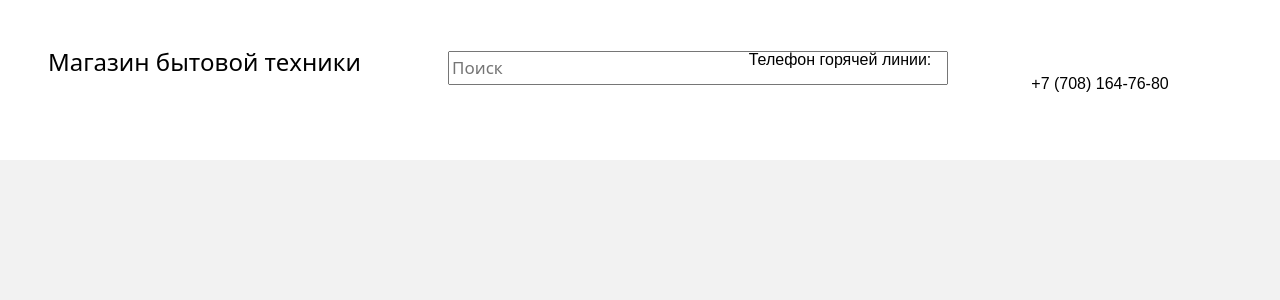
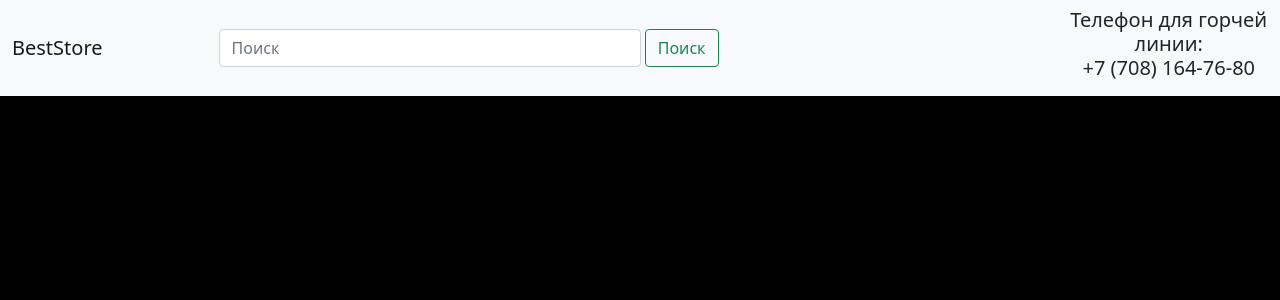
Before and after one commit to deadapathy/appliances_store, a Django app: page / in a window 1280 px wide. Shown: the top 300 px of the page. Run offline with Django 4.2, Linux system fonts and the light colour scheme.

Commit message:
new header

```diff
--- a/appliances_store/info/static/css/style.css
+++ b/appliances_store/info/static/css/style.css
@@ -1,33 +1,16 @@
 body{
-   background-color: #f2f2f2;
+    background-color: black;
 }
 
-.search-container{
-    float: left;
-    margin-left: 400px;
-    margin-top: -34px;
-    margin-right: 20px;
-    background: #ddd;
-    font-size: 17px;
-    border: none;
-    cursor: pointer;
-
+.d-flex{
+    width: 500px;
+    margin-left: 100px;
 }
 
-.search{
-    width: 500px;
-    height: 34px;
+.h5{
+    text-align: center;
 }
 
-.search_icon{
-    width: 20px;
-    height: 20px;
-    margin-right: 20px;
+.basket{
+   width: 300px;
 }
-
-.telephone{
-    margin-left: 400px;
-    margin-top: -37px;
-    text-align: center;
-    font-family: Arial, Helvetica, sans-serif;
-}
--- a/appliances_store/info/templates/info/index.html
+++ b/appliances_store/info/templates/info/index.html
@@ -4,25 +4,33 @@
 <head>
     <meta charset="utf-8">
     <meta name="viewport" content="width=device-width, initial-scale=1">
-    <link href="https://cdn.jsdelivr.net/npm/bootstrap@5.1.3/dist/css/bootstrap.min.css" rel="stylesheet">
-    <link rel="stylesheet" href="{ % static 'css/normalize.css' % }">
+    <link href="https://cdn.jsdelivr.net/npm/bootstrap@5.1.3/dist/css/bootstrap.min.css" rel="stylesheet" integrity="sha384-1BmE4kWBq78iYhFldvKuhfTAU6auU8tT94WrHftjDbrCEXSU1oBoqyl2QvZ6jIW3" crossorigin="anonymous">
     <link rel="stylesheet" href="{% static 'css/style.css' %}">
-    <script src="https://cdn.jsdelivr.net/npm/bootstrap@5.1.3/dist/js/bootstrap.bundle.min.js"></script>
+    <script src="https://cdn.jsdelivr.net/npm/bootstrap@5.1.3/dist/js/bootstrap.bundle.min.js" integrity="sha384-ka7Sk0Gln4gmtz2MlQnikT1wXgYsOg+OMhuP+IlRH9sENBO0LRn5q+8nbTov4+1p" crossorigin="anonymous"></script>
     <title>Hello Django</title>
 </head>
 <body>
-  <div class="p-5 bg-white text-black">
-    <h4 class="headline">Магазин бытовой техники</h4>
-    <div class="search-container">
-      <form action="/search/">
-        <input type="text" placeholder="Поиск" name="search" class="search">
-      </form>
+  <header>
+    <nav class="navbar navbar-expand-lg navbar-light bg-light">
+      <div class="container-xxl">
+        <a class="navbar-brand" href="http://127.0.0.1:8000">BestStore</a>
+        <button class="navbar-toggler" type="button" data-bs-toggle="collapse" data-bs-target="#navbarSupportedContent" aria-controls="navbarSupportedContent" aria-expanded="false" aria-label="Toggle navigation">
+          <span class="navbar-toggler-icon"></span>
+        </button>
+        <div class="collapse navbar-collapse" id="navbarSupportedContent">
+          <form class="d-flex">
+            <input class="form-control me-1" type="search" placeholder="Поиск" aria-label="Search">
+            <button class="btn btn-outline-success" type="submit">Поиск</button>
+          </form>
+        </div>
+      </div>
+      <div class="telephone">
+      <p class="h5">Телефон для горчей линии:
+        <br>
+        +7 (708) 164-76-80
+      </p>
     </div>
-
-    <p class="telephone">Телефон горячей линии:
-      <br>
-      +7 (708) 164-76-80
-    </p>
-  </div>
+    </nav>
+  </header>
 </body>
 </html>
```
